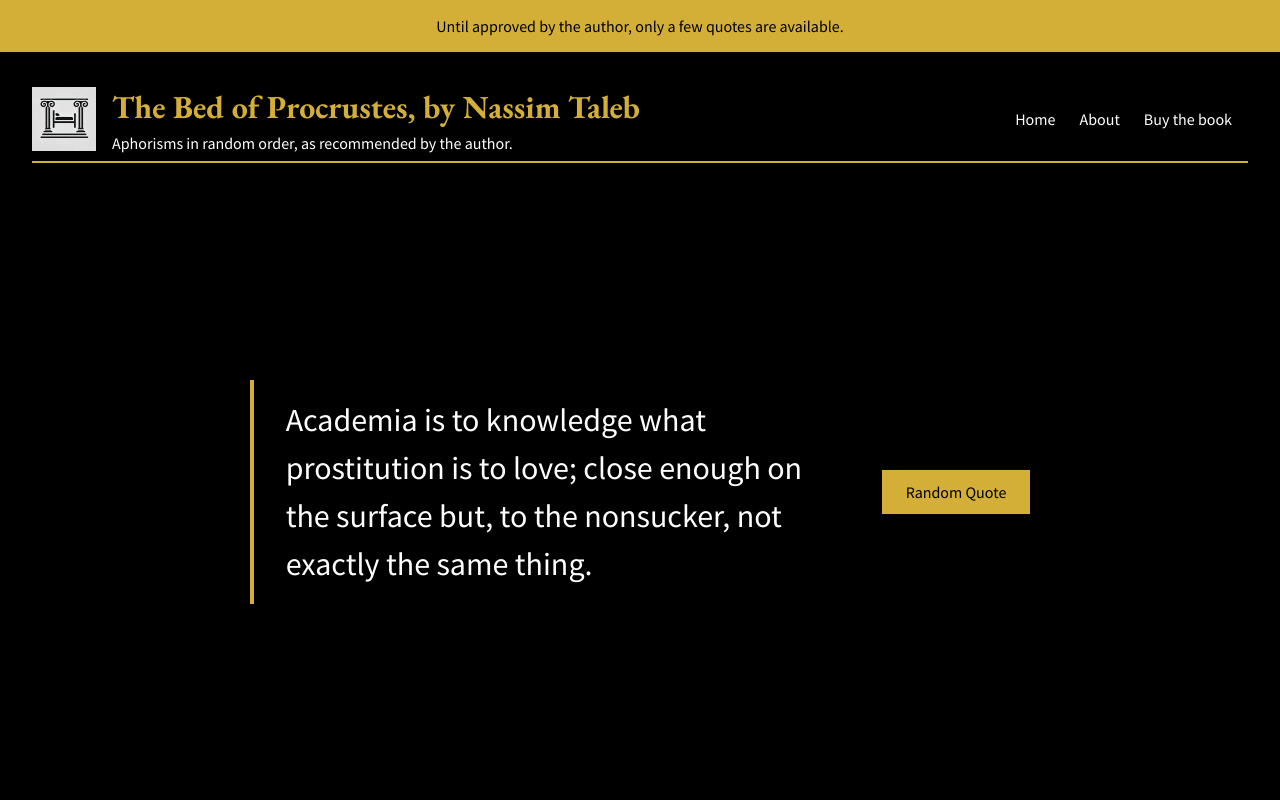
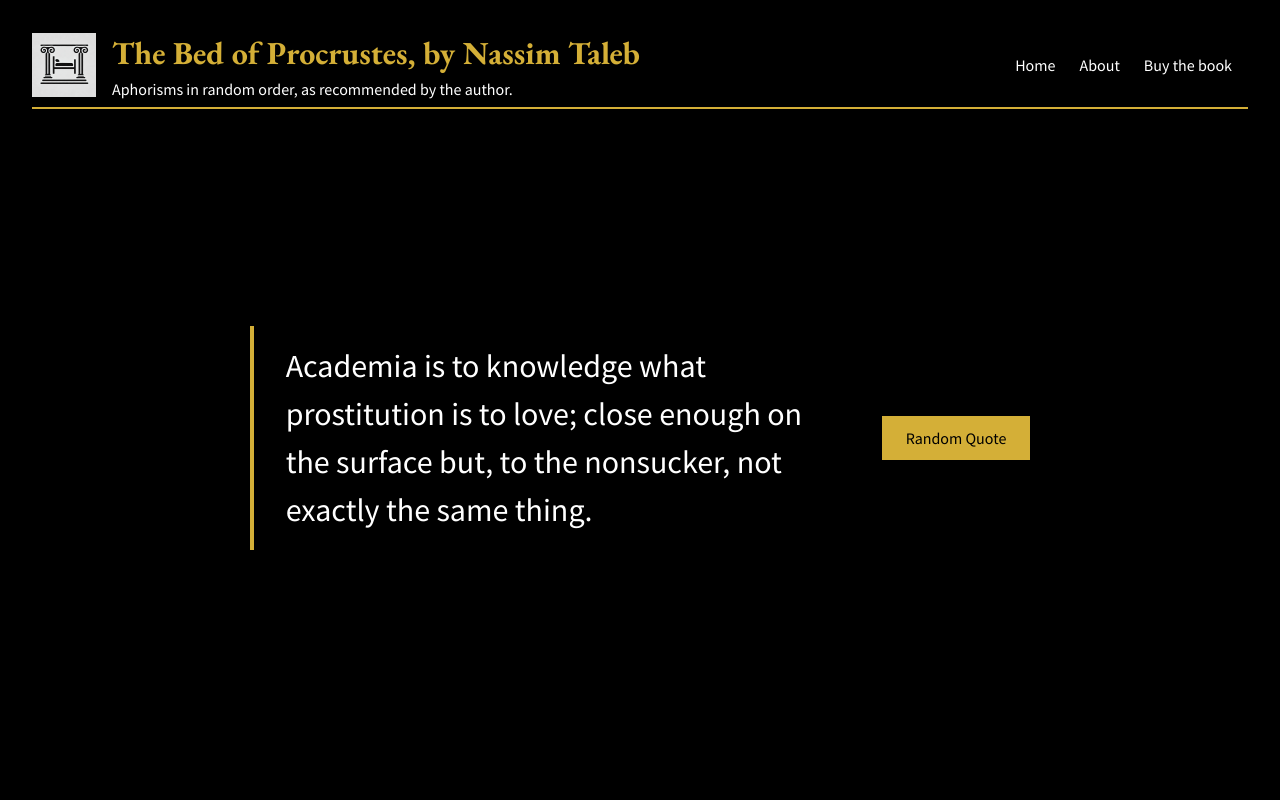
Before and after one commit to marciclabas/procrustes, a SvelteKit app in the folder app/: page / in a window 1280 px wide. Shown: the top 800 px of the page. Built offline with nearby package versions, Linux system fonts and the light colour scheme.

Commit message:
rm notice

```diff
--- a/app/src/routes/+layout.svelte
+++ b/app/src/routes/+layout.svelte
@@ -18,9 +18,9 @@
   const { children } = $props()
 </script>
 
-<aside class="notice">
+<!-- <aside class="notice">
   Until approved by the author, only a few quotes are available.
-</aside>
+</aside> -->
 
 <div class='container'>
   <Header />
@@ -33,7 +33,7 @@
 </svelte:head>
 
 <style>
-  .notice {
+  /* .notice {
     background-color: var(--accent);
     color: var(--primary);
     padding: 1rem;
@@ -43,7 +43,7 @@
     position: relative;
     border-bottom: 2px solid var(--primary);
     view-transition-name: notice;
-  }
+  } */
 
   .container {
     min-height: 100vh;
```
